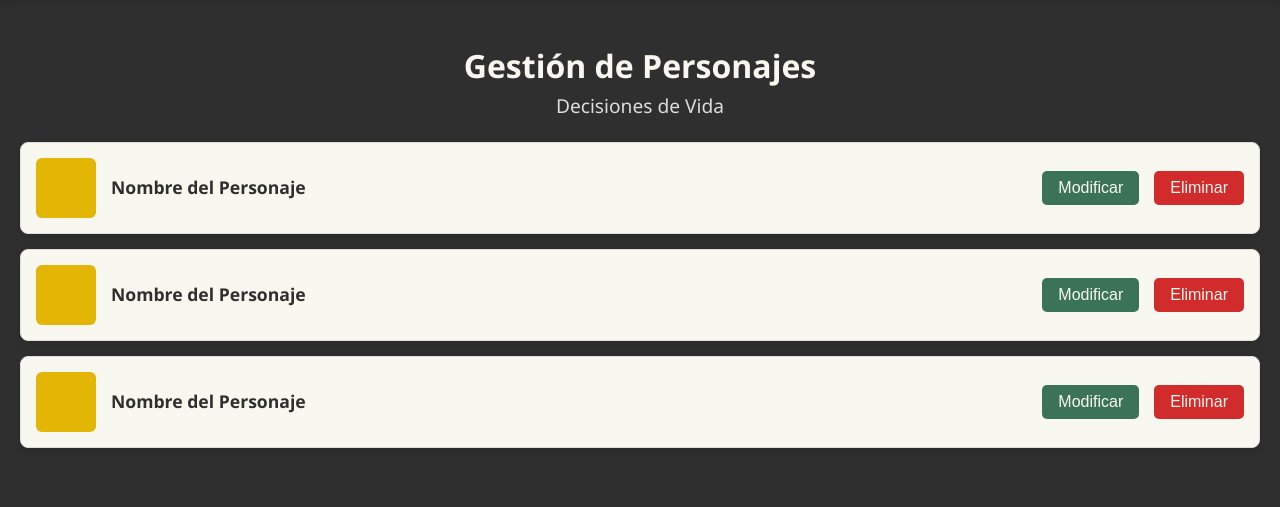
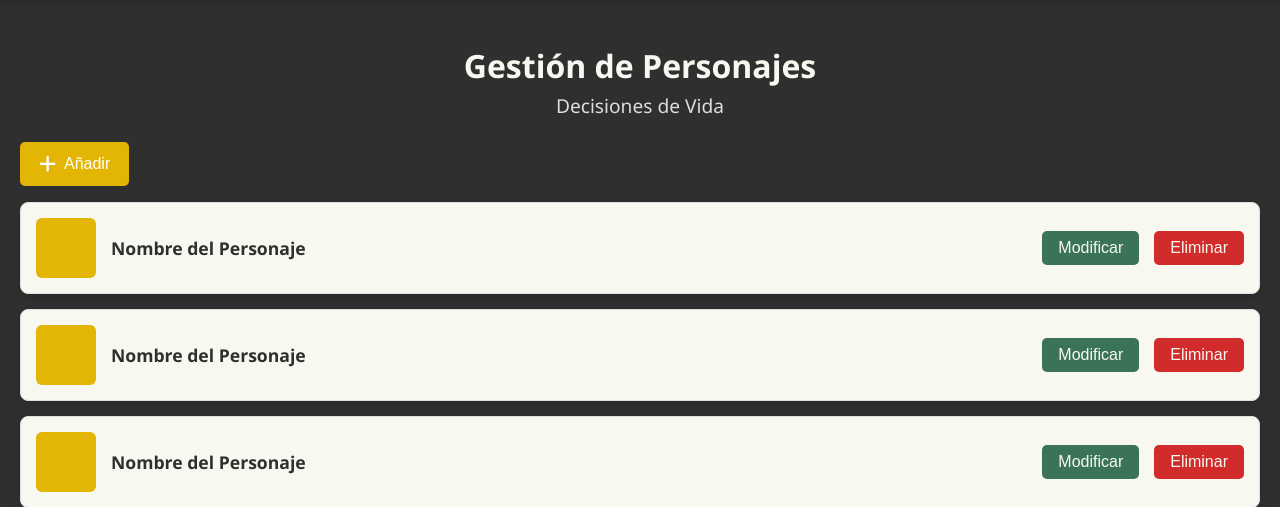
Before and after one commit to jcarrozadev/decisionesDeVida, a PHP site: the page made by diseño/php/gestionPersonajes.php in a window 1280 px wide. Shown: the part 86-593 px from the top of the page. Run offline with PHP 8.4, Linux system fonts and the light colour scheme.

Commit message:
Botón Añadir Personaje Javier

```diff
--- a/diseño/php/assets/css/general.css
+++ b/diseño/php/assets/css/general.css
@@ -108,6 +108,29 @@ body {
 .boton-eliminar:hover {
     background-color: var(--color-rojo-oscuro);
 }
+
+.boton-agregar {
+    display: inline-flex;
+    align-items: center;
+    gap: 0.5rem;
+    background-color: var(--color-amarillo);
+    color: white;
+    border: none;
+    padding: 0.8rem 1.2rem;
+    font-size: 1rem;
+    border-radius: 5px;
+    cursor: pointer;
+    margin-bottom: 1rem;
+}
+
+.boton-agregar i {
+    font-size: 1.2rem;
+}
+
+.boton-agregar:hover {
+    background-color: var(--color-amarillo-oscuro);
+}
+
 
 /**************************************************** Panel de Administración *****************************************/
 #headerPanelAdmin {
--- a/diseño/php/gestionPersonajes.php
+++ b/diseño/php/gestionPersonajes.php
@@ -5,6 +5,9 @@
         <h1>Gestión de Personajes</h1>
         <p>Decisiones de Vida</p>
     </div>
+    <button class="boton-agregar">
+        <i class="fa fa-plus"></i> Añadir
+    </button>
     <section class="contenedor-personajes">
         <div class="fila-personaje">
             <div class="icono-personaje"></div>
```
